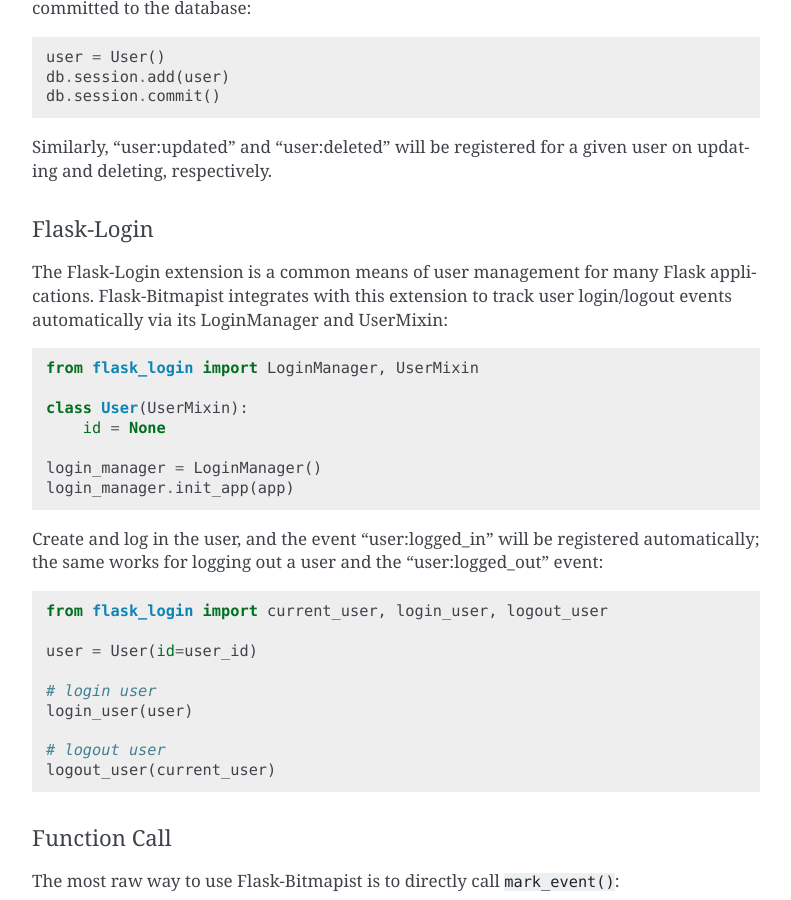
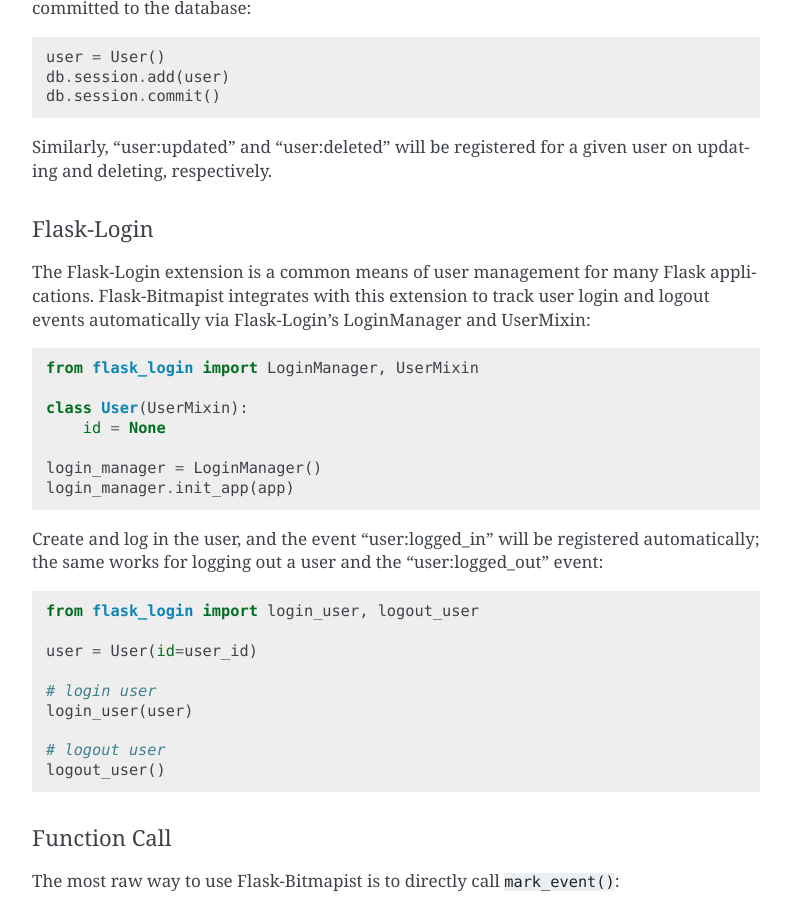
Before and after one commit to cuttlesoft/flask-bitmapist, a Sphinx documentation site: the page built from docs/index.rst, in a window 1280 px wide and 900 px high, scrolled down 2859 px. Shown: the whole window, without its empty margins (354-1145 px from the left). Built offline with Sphinx 7.4.7, drawn with Linux system fonts in a browser that asks for light colours; comment, search, counter and statistics services are not loaded.

Commit message:
Minor documentation fixes

```diff
--- a/docs/index.rst
+++ b/docs/index.rst
@@ -41,7 +41,7 @@ To use the ``Bitmapistable`` mixin::
 If you are using Flask-Login, "user:logged_in" and "user:logged_out" events will be registered automatically on user login and user logout, respectively::
 
   >>> flask_login.login_user(user)
-  >>> flask_login.logout_user(current_user)
+  >>> flask_login.logout_user()
 
 
 You can also call the ``mark_event()`` function directly::
@@ -139,7 +139,7 @@ Similarly, "user:updated" and "user:deleted" will be registered for a given user
 Flask-Login
 ^^^^^^^^^^^
 
-The Flask-Login extension is a common means of user management for many Flask applications. Flask-Bitmapist integrates with this extension to track user login/logout events automatically via its LoginManager and UserMixin::
+The Flask-Login extension is a common means of user management for many Flask applications. Flask-Bitmapist integrates with this extension to track user login and logout events automatically via Flask-Login's LoginManager and UserMixin::
 
   from flask_login import LoginManager, UserMixin
 
@@ -151,7 +151,7 @@ The Flask-Login extension is a common means of user management for many Flask ap
 
 Create and log in the user, and the event "user:logged_in" will be registered automatically; the same works for logging out a user and the "user:logged_out" event::
 
-  from flask_login import current_user, login_user, logout_user
+  from flask_login import login_user, logout_user
 
   user = User(id=user_id)
 
@@ -159,7 +159,7 @@ Create and log in the user, and the event "user:logged_in" will be registered au
   login_user(user)
 
   # logout user
-  logout_user(current_user)
+  logout_user()
 
 
 Function Call
```
